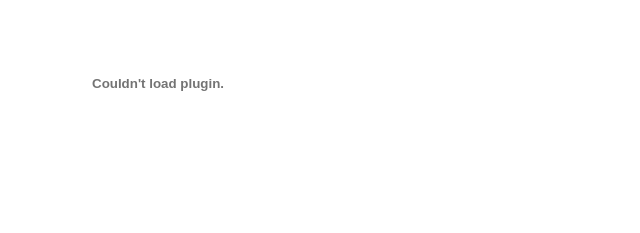
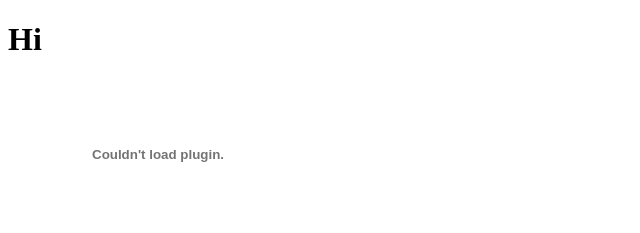
Before and after one commit to DhruvKGupta/DhruvKGupta.github.io, a plain HTML site: page index.html in a window 1280 px wide. Shown: the whole page, without its empty margins (0-640 px from the left). Drawn offline with Linux system fonts and the light colour scheme.

Commit message:
Update index.html

```diff
--- a/index.html
+++ b/index.html
@@ -1,6 +1,9 @@
 <!DOCTYPE html>
-
+<head>
+  <title>Hi</title>
+</head>
 <body>
+  <h1> Hi </h1>
 <embed src="https://DhruvKumarGupta.github.io/Dhruv_Kumar_Gupta.pdf" />
 </body>
 </html>
```
